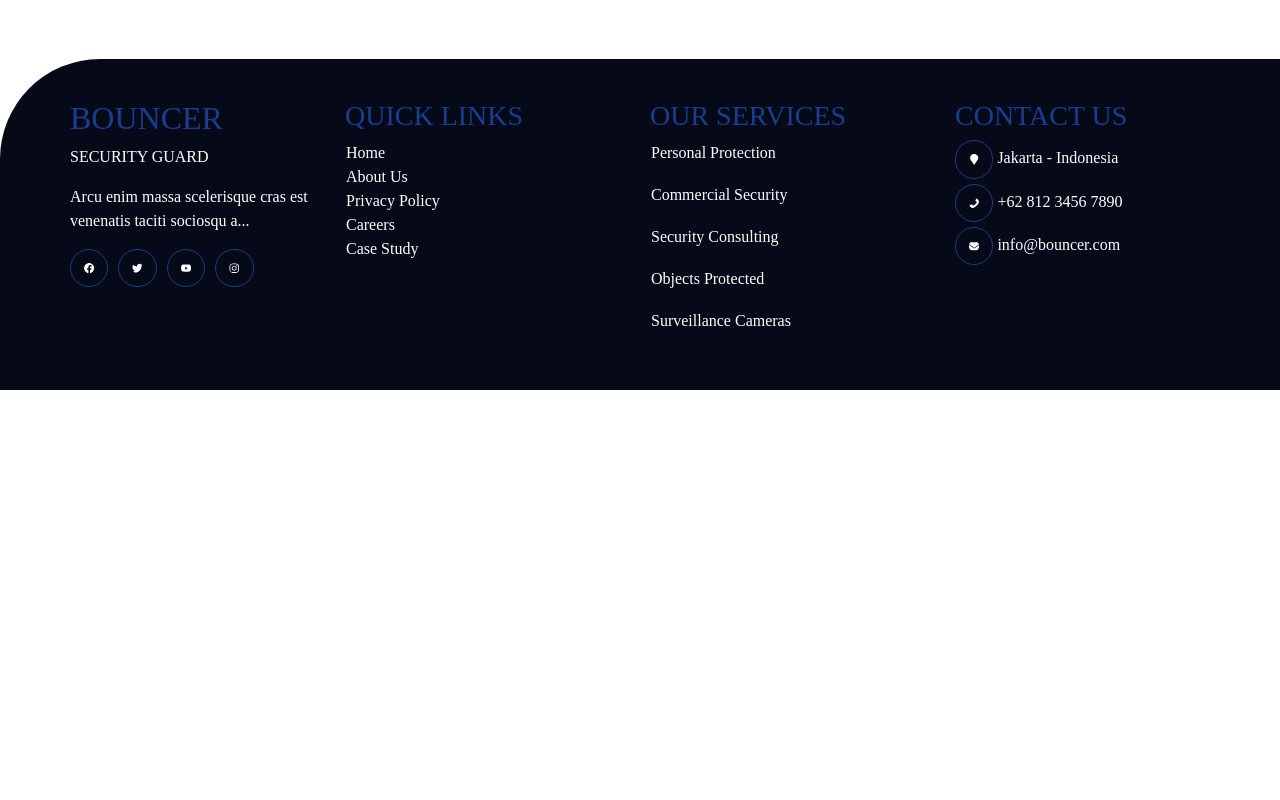
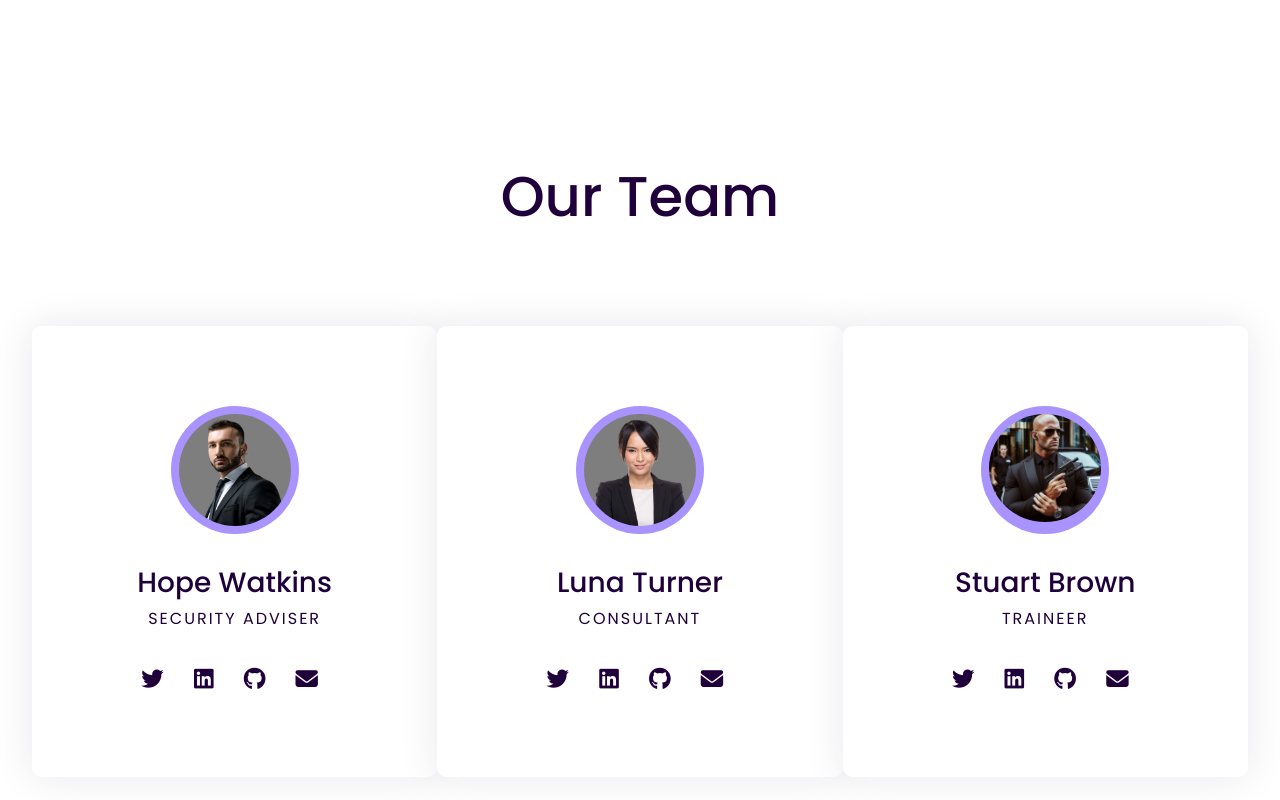
Before and after one commit to codinggita/defend_x, a React (Create React App) app in the folder client/: page /training in a window 1280 px wide. Shown: the part 760-1560 px from the top of the page. Before the commit the page ends 1150 px from the top, so only its background shows below. Built offline with nearby package versions, Linux system fonts and the light colour scheme.

Commit message:
Added the new Team  section on Training Page

```diff
--- /dev/null
+++ b/client/src/Component/pages/Training/Team/Team.css
@@ -0,0 +1,87 @@
+team {
+  font-family: "Poppins", sans-serif;
+}
+team .t1 {
+  display: flex;
+  flex-wrap: wrap;
+  margin-top: 1rem;
+  padding: 2em 2em;
+  text-align: center;
+}
+team .t3 {
+  width: 100%;
+  padding: 0.5em 0;
+}
+team .t1 h1 {
+  width: 100%;
+  text-align: center;
+  font-size: 3.5em;
+  color: #1f003b;
+}
+.card1 {
+  box-shadow: 0 0 2.4em rgba(25, 0, 58, 0.1);
+  padding: 3.5em 1em;
+  border-radius: 0.6em;
+  color: #1f003b;
+  cursor: pointer;
+  transition: 0.3s;
+  background-color: #ffffff;
+}
+.card1 .img-container {
+  width: 8em;
+  height: 8em;
+  background-color: #a993ff;
+  padding: 0.5em;
+  border-radius: 50%;
+  margin: 0 auto 2em auto;
+}
+.card1 img {
+  width: 100%;
+  border-radius: 50%;
+}
+.card1 h3 {
+  font-weight: 500;
+}
+.card1 p {
+  font-weight: 300;
+  text-transform: uppercase;
+  margin: 0.5em 0 2em 0;
+  letter-spacing: 2px;
+}
+.icons1 {
+  width: 50%;
+  min-width: 180px;
+  margin: auto;
+  display: flex;
+  justify-content: space-between;
+}
+.card1 a {
+  text-decoration: none;
+  color: inherit;
+  font-size: 1.4em;
+}
+.card1:hover {
+  background: linear-gradient(#6045ea, #8567f7);
+  color: #ffffff;
+}
+.card1:hover .img-container {
+  transform: scale(1.15);
+}
+@media screen and (min-width: 768px) {
+  section {
+    padding: 1em 7em;
+  }
+}
+@media screen and (min-width: 992px) {
+  section {
+    padding: 1em;
+  }
+  .card1 {
+    padding: 5em 1em;
+  }
+  .t3 {
+    flex: 0 0 33.33%;
+    max-width: 33.33%;
+    padding: 0 1em;
+  }
+}
--- /dev/null
+++ b/client/src/Component/pages/Training/Team/Team.jsx
@@ -0,0 +1,90 @@
+import React from 'react'
+import './Team.css'
+import p1 from '../images/p1.jpg'
+// import p2 from '../images/p2.jpg'
+import p3 from '../images/p3.jpg'
+import p4 from '../images/p4.jpg'
+const Team = () => {
+  return (
+    <team>
+      <div className="t1">
+        <h1>Our Team</h1>
+      </div>
+      <div className="t1">
+        {/* Column 1*/}
+        <div className="t3">
+          <div className="card1">
+            <div className="img-container">
+              <img src={p1} alt="Luna Turner" />
+            </div>
+            <h3>Hope Watkins</h3>
+            <p>Security Adviser</p>
+            <div className="icons1">
+              <a href="/#">
+                <i className="fab fa-twitter"></i>
+              </a>
+              <a href="/#">
+                <i className="fab fa-linkedin"></i>
+              </a>
+              <a href="/#">
+                <i className="fab fa-github"></i>
+              </a>
+              <a href="/#">
+                <i className="fas fa-envelope"></i>
+              </a>
+            </div>
+          </div>
+        </div>
+        {/* Column 3*/}
+        <div className="t3">
+          <div className="card1">
+            <div className="img-container">
+              <img src={p3} alt="Hope Watkins" />
+            </div>
+            <h3>Luna Turner</h3>
+            <p>CONSULTANT</p>
+            <div className="icons1">
+              <a href="/#">
+                <i className="fab fa-twitter"></i>
+              </a>
+              <a href="/#">
+                <i className="fab fa-linkedin"></i>
+              </a>
+              <a href="/#">
+                <i className="fab fa-github"></i>
+              </a>
+              <a href="/#">
+                <i className="fas fa-envelope"></i>
+              </a>
+            </div>
+          </div>
+        </div>
+        <div className="t3">
+          <div className="card1">
+            <div className="img-container">
+              <img src={p4} alt="Hope Watkins" />
+            </div>
+            <h3>Stuart  Brown</h3>
+            <p>TRAINEER</p>
+            <div className="icons1">
+              <a href="/#">
+                <i className="fab fa-twitter"></i>
+              </a>
+              <a href="/#">
+                <i className="fab fa-linkedin"></i>
+              </a>
+              <a href="/#">
+                <i className="fab fa-github"></i>
+              </a>
+              <a href="/#">
+                <i className="fas fa-envelope"></i>
+              </a>
+            </div>
+          </div>
+        </div>
+      </div>
+    </team>
+  );
+};
+
+export default Team
--- a/client/src/Component/pages/Training/Training.jsx
+++ b/client/src/Component/pages/Training/Training.jsx
@@ -1,13 +1,15 @@
 import React from 'react'
 import Features from './Features/features'
 import Slider from './slide/Slider'
-
+import Team from './Team/Team'
 
 const Training = () => {
   return (
     <>
     <Slider />
     <Features/>
+    <br></br>
+    <Team />
 
     </>
   )
```
